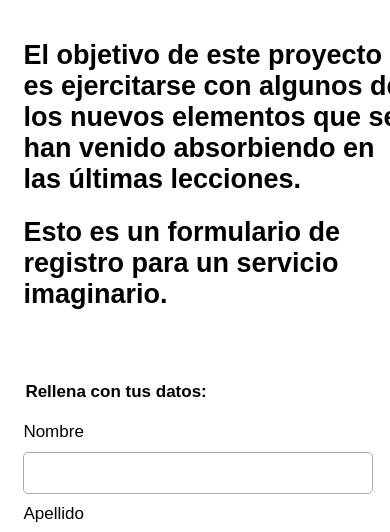
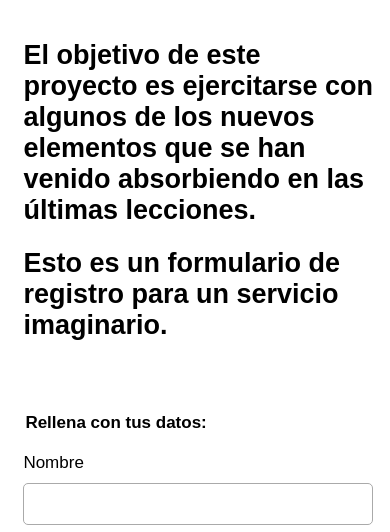
Before and after one commit to garcarloscia/papasymamas, a plain HTML site: page index.html in a window 390 px wide. Shown: the part 299-831 px from the top of the page. Drawn offline with Linux system fonts and the light colour scheme.

Commit message:
Fixes header width for mobile

```diff
--- a/style.css
+++ b/style.css
@@ -65,7 +65,7 @@ footer{
 }
 header {
     margin-top: 5vw;
-    margin-right: 2vw;
+    max-width: 90%;
 }
 section{
     flex: 2;
```
